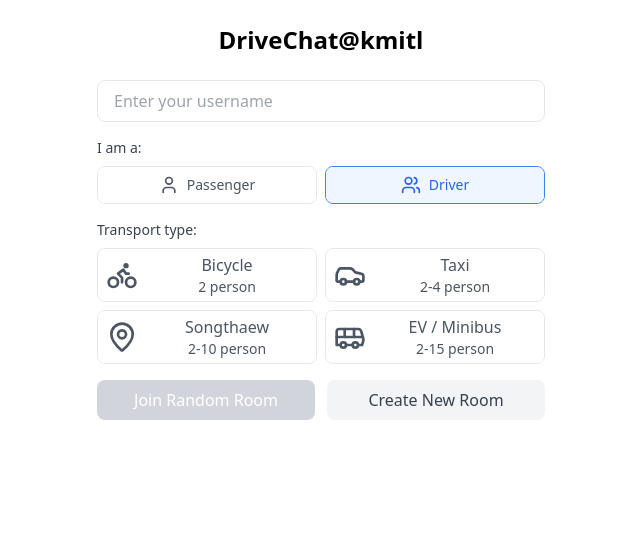
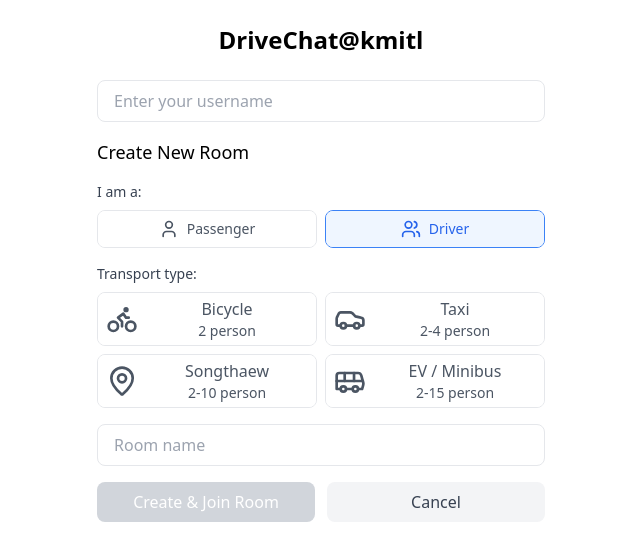
Before and after one commit to ProJect3K/DriveChat-kmitl, a Next.js app in the folder drch/: page / in a window 1280 px wide. Both pictures are taken after a click on the button "Driver". Shown: the top 560 px of the page, without its empty margins (319-959 px from the left). Built offline with nearby package versions, Linux system fonts and the light colour scheme.

Commit message:
update can change name but_backunderscole

```diff
--- a/drch/app/components/JoinChat.js
+++ b/drch/app/components/JoinChat.js
@@ -36,25 +36,37 @@ export default function JoinChat({
   const handleTypeSelect = (type) => {
     setSelectedType(type);
     setNoRoomsAvailable(false);
-    if (!roomName && isCreatingRoom) {
-      setCustomRoom(`${type}_${Math.random().toString(36).substr(2, 6)}`);
+    // Only generate default room name if user is a driver
+    if (userType === 'driver') {
+      const defaultRoomName = `${type}_${Math.random().toString(36).substr(2, 6)}`;
+      setCustomRoom(defaultRoomName);
+      setRoomName(defaultRoomName);
     }
   };
 
   const handleUserTypeSelect = (type) => {
     setUserType(type);
     setSelectedType(null);
-    setIsCreatingRoom(false);
+    setIsCreatingRoom(type === 'driver');
     setNoRoomsAvailable(false);
+    // Clear room name if switching to passenger
+    if (type === 'passenger') {
+      setRoomName('');
+      setCustomRoom('');
+    }
   };
 
   const handleRoomNameChange = (e) => {
-    const value = e.target.value;
+    const value = e.target.value.trim();
+    if (userType === 'driver') {
       setRoomName(value);
       if (value) {
         setCustomRoom(value);
       } else if (selectedType) {
-      setCustomRoom(`${selectedType}_${Math.random().toString(36).substr(2, 6)}`);
+        const defaultRoomName = `${selectedType}_${Math.random().toString(36).substr(2, 6)}`;
+        setCustomRoom(defaultRoomName);
+        setRoomName(defaultRoomName);
+      }
     }
   };
 
@@ -64,17 +76,15 @@ export default function JoinChat({
       return;
     }
 
+    if (userType !== 'passenger') {
+      alert('Only passengers can join random rooms');
+      return;
+    }
+
     setIsLoading(true);
     try {
-      // First, let's debug what rooms are available
-      const debugResponse = await fetch('http://127.0.0.1:8000/rooms/debug');
-      const debugData = await debugResponse.json();
-      console.log('Available rooms:', debugData);
-
-      // Now try to join a room
       const response = await fetch(`http://127.0.0.1:8000/rooms/random?transport_type=${selectedType}`);
       const data = await response.json();
-      console.log('Join room response:', data);
 
       if (data.room) {
         console.log('Joining room:', data.room);
@@ -82,12 +92,8 @@ export default function JoinChat({
         setRoomCapacity(data.capacity);
         joinChat(data.room);
       } else {
-        console.log('No room available, userType:', userType);
-        if (userType === 'passenger') {
+        console.log('No room available');
         setNoRoomsAvailable(true);
-        } else if (userType === 'driver') {
-          setIsCreatingRoom(true);
-        }
       }
     } catch (error) {
       console.error('Error joining random room:', error);
@@ -99,6 +105,11 @@ export default function JoinChat({
   const createRoom = async () => {
     if (!username || !selectedType || !userType || userType !== 'driver') {
       alert('Only drivers can create rooms. Please check your selections.');
+      return;
+    }
+
+    if (!customRoom || customRoom.trim() === '') {
+      alert('Please enter a room name');
       return;
     }
 
@@ -160,7 +171,7 @@ export default function JoinChat({
           />
           <input
             type="text"
-            placeholder="Enter room name (optional)"
+            placeholder="Room name"
             value={roomName}
             onChange={handleRoomNameChange}
             className="w-full px-4 py-2 mb-4 border rounded-lg focus:ring-2 focus:ring-blue-500 focus:border-transparent"
@@ -168,7 +179,7 @@ export default function JoinChat({
           <div className="flex gap-3">
             <button
               onClick={createRoom}
-              disabled={isLoading || !username || !selectedType}
+              disabled={isLoading || !username || !selectedType || !customRoom}
               className="flex-1 px-4 py-2 bg-blue-500 text-white rounded-lg hover:bg-blue-600 disabled:bg-gray-300 disabled:cursor-not-allowed transition-colors"
             >
               {isLoading ? 'Creating...' : 'Create & Join Room'}
@@ -177,6 +188,8 @@ export default function JoinChat({
               onClick={() => {
                 setIsCreatingRoom(false);
                 setRoomName("");
+                setUserType(null);
+                setSelectedType(null);
               }}
               disabled={isLoading}
               className="flex-1 px-4 py-2 bg-gray-100 text-gray-700 rounded-lg hover:bg-gray-200 disabled:bg-gray-50 disabled:text-gray-400 disabled:cursor-not-allowed transition-colors"
@@ -201,6 +214,7 @@ export default function JoinChat({
           )}
 
           <div className="flex gap-3">
+            {userType === 'passenger' && (
               <button
                 onClick={joinRandomRoom}
                 disabled={isLoading || !username || !selectedType || !userType}
@@ -208,15 +222,13 @@ export default function JoinChat({
               >
                 {isLoading ? 'Finding room...' : 'Join Random Room'}
               </button>
+            )}
 
             {userType === 'driver' && (
               <button
-                onClick={() => {
-                  setIsCreatingRoom(true);
-                  setRoomName("");
-                }}
+                onClick={() => setIsCreatingRoom(true)}
                 disabled={isLoading}
-                className="flex-1 px-4 py-2 bg-gray-100 text-gray-700 rounded-lg hover:bg-gray-200 disabled:bg-gray-50 disabled:text-gray-400 disabled:cursor-not-allowed transition-colors"
+                className="flex-1 px-4 py-2 bg-blue-500 text-white rounded-lg hover:bg-blue-600 disabled:bg-gray-50 disabled:text-gray-400 disabled:cursor-not-allowed transition-colors"
               >
                 Create New Room
               </button>
```
Also changed, not shown: 1 other file (tests, documents, lock files or other folders). Lines whose indentation alone changed are shown as unchanged.
